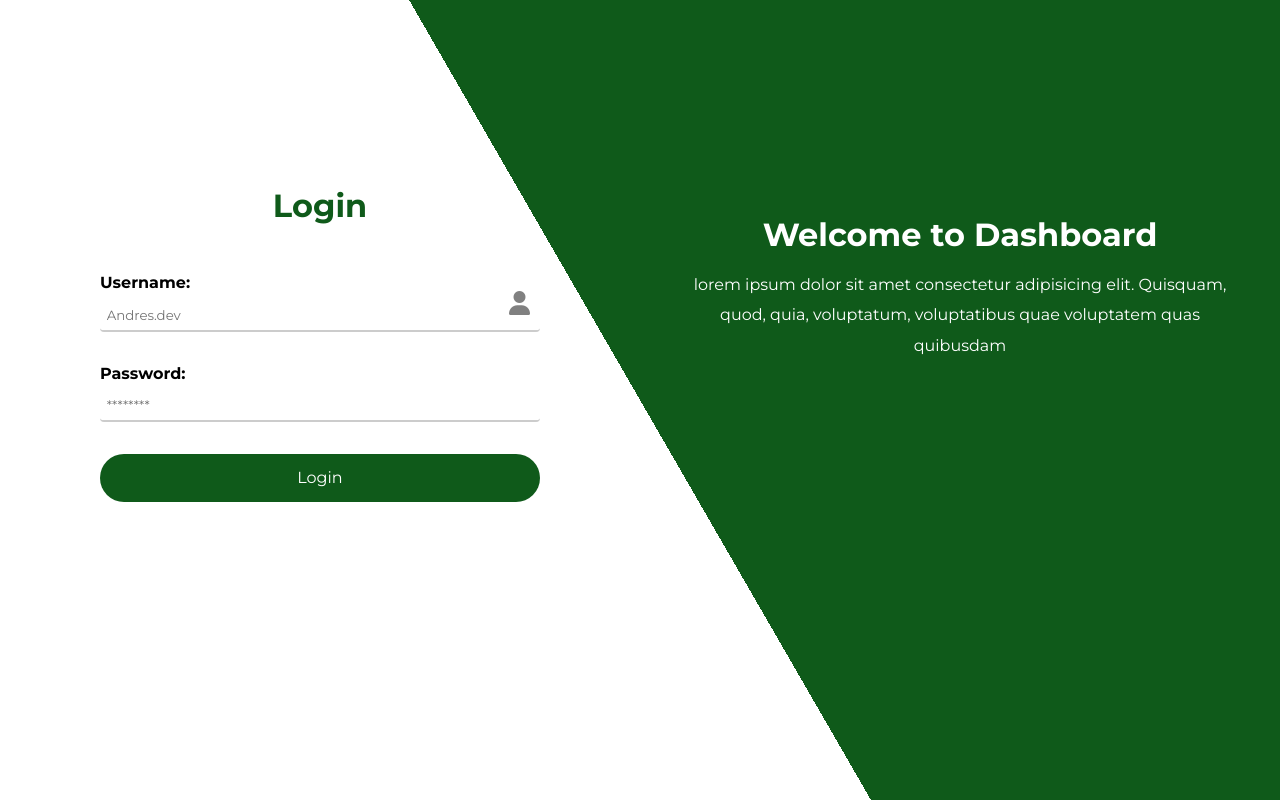
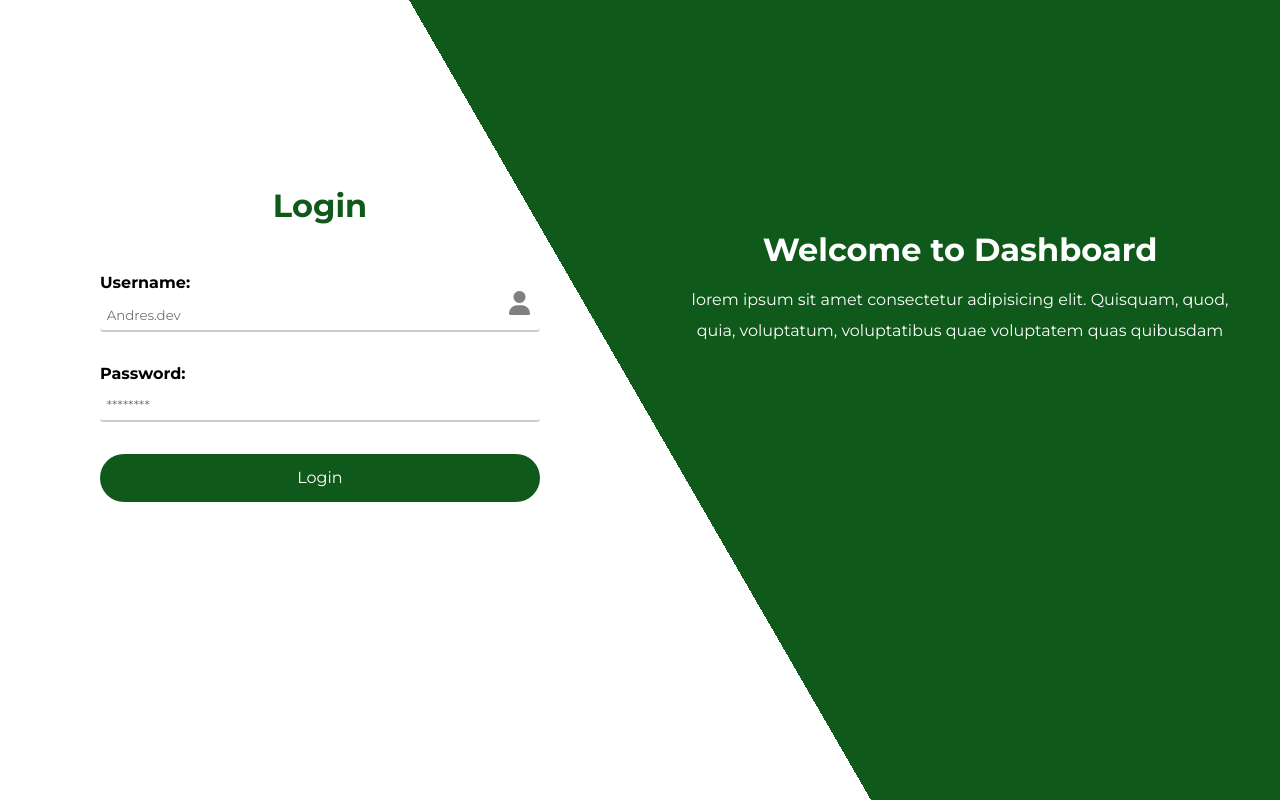
Before and after one commit to AndresDev-20/Minimarket_FullStack_Django, a Django app: page / in a window 1280 px wide. Run offline with Django 5.2, Linux system fonts and the light colour scheme.

Commit message:
First commit

```diff
--- a/apps/accounts/templates/login.html
+++ b/apps/accounts/templates/login.html
@@ -43,7 +43,7 @@
   <div class="login__container container2">
     <h1 class="login__title2">Welcome to Dashboard</h1>
     <p class="login__text">
-      lorem ipsum dolor sit amet consectetur adipisicing elit. Quisquam,
+      lorem ipsum  sit amet consectetur adipisicing elit. Quisquam,
       quod, quia, voluptatum, voluptatibus quae voluptatem quas quibusdam
     </p>
   </div>
```
